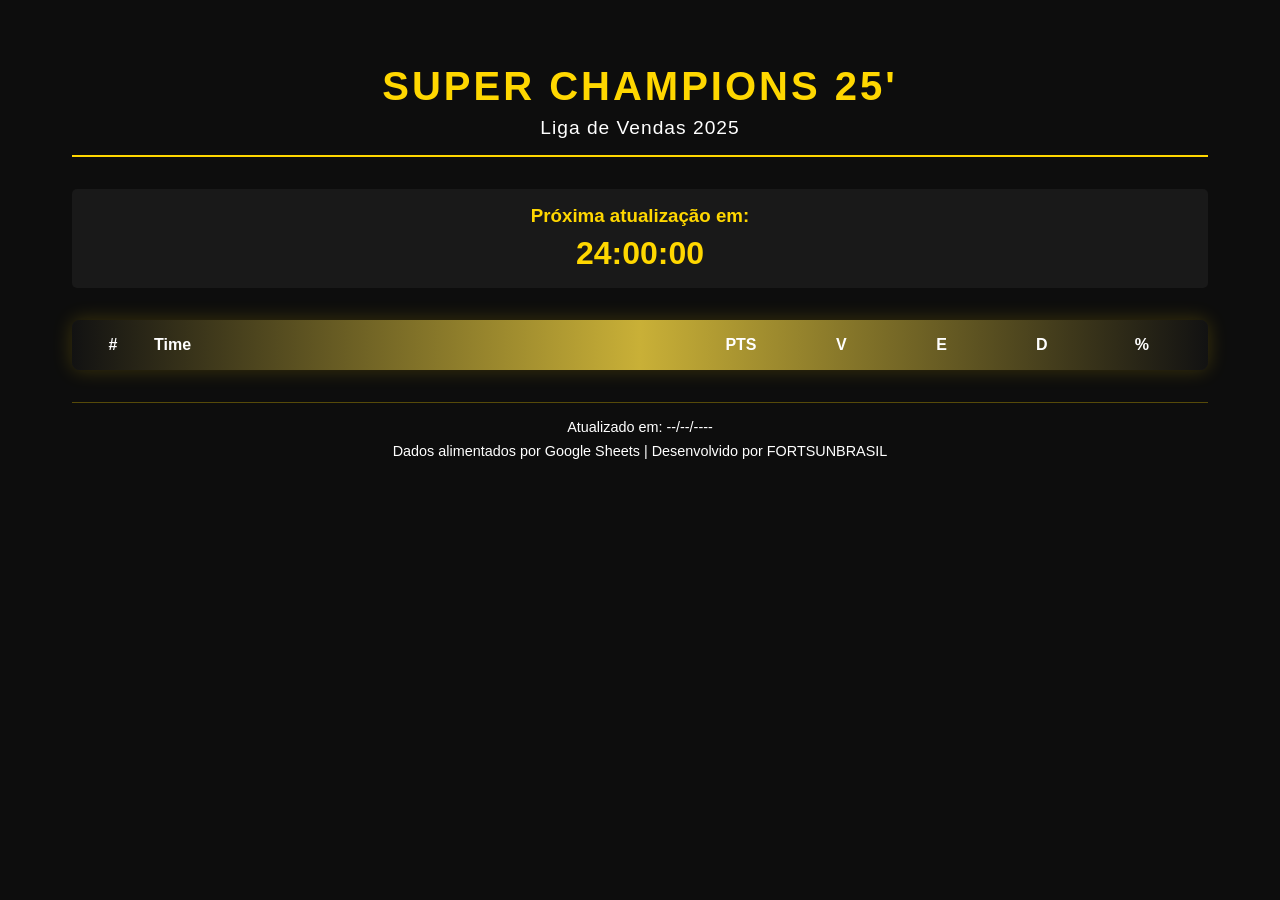
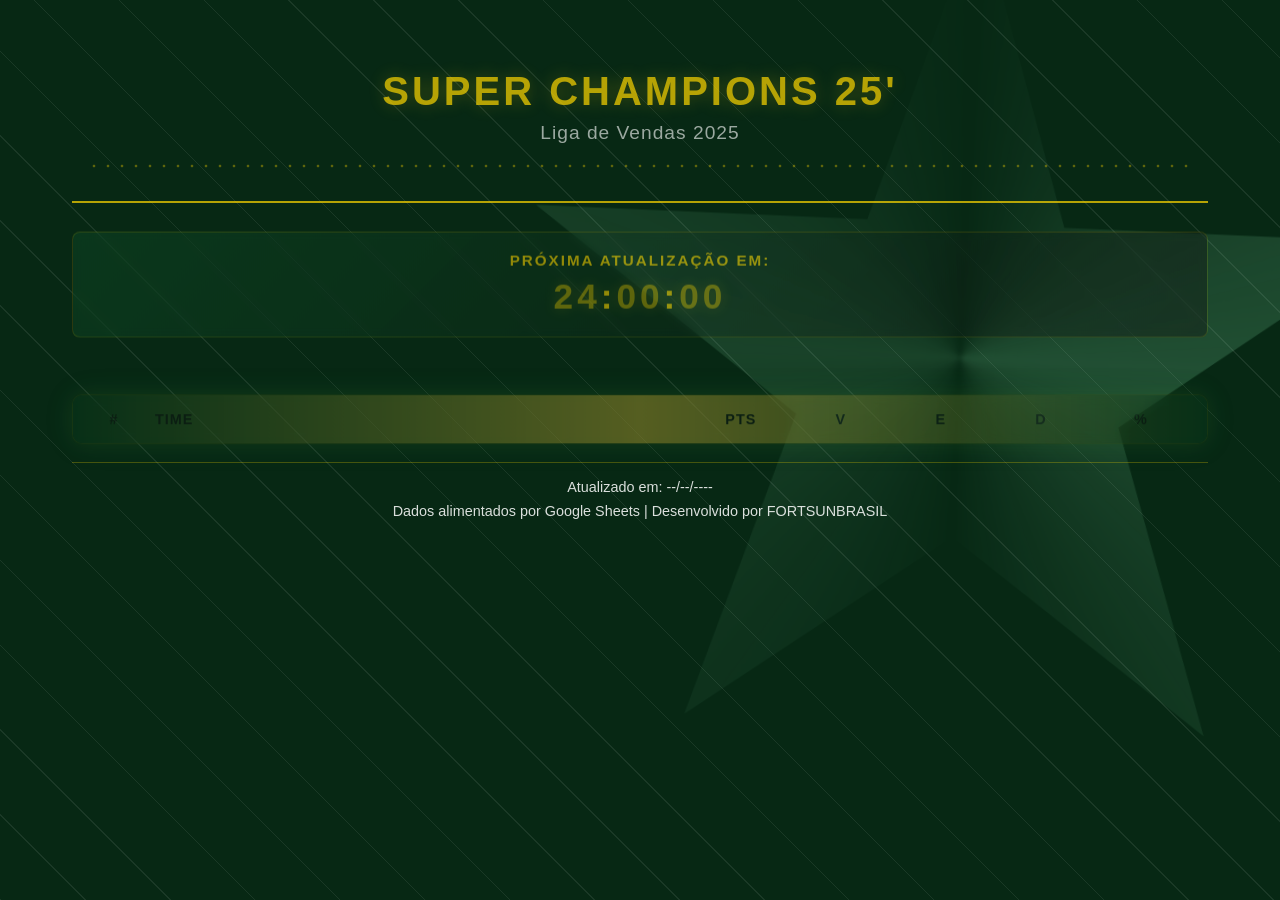

subindo todas as alterações para a campanha 2026

--- a/assets/style.css
+++ b/assets/style.css
@@ -7,6 +7,12 @@
     --white: #FFFFFF;
     --green: #4CAF50;
     --red: #F44336;
+
+    /* Novas variáveis do tema World Cup / Champions verde */
+    --pitch-deep: #0B3D1E;
+    --pitch-mid: #145C32;
+    --pitch-glow: #1F8B4C;
+    --field-line: rgba(255, 255, 255, 0.08);
 }
 
 * {
@@ -17,15 +23,43 @@
 }
 
 body {
-    background-color: var(--black);
+    background-color: var(--pitch-deep);
     color: var(--white);
 }
 
+/* ===== BACKGROUND TEMA WORLD CUP ===== */
 .champions-background {
-    background: url('assets/_SUPER\ CHAMPIONS\ 25\ CONSULTORES\ \(1\).png') no-repeat center center fixed;
+    background:
+        radial-gradient(ellipse at 70% 30%, rgba(31, 139, 76, 0.55) 0%, transparent 55%),
+        linear-gradient(135deg, var(--pitch-deep) 0%, var(--pitch-mid) 55%, var(--pitch-deep) 100%);
     background-size: cover;
     min-height: 100vh;
     position: relative;
+    overflow: hidden;
+}
+
+/* Estrela animada estilo Champions, atrás do conteúdo */
+.champions-background::after {
+    content: '';
+    position: absolute;
+    top: -10%;
+    right: -10%;
+    width: 70vw;
+    height: 70vw;
+    max-width: 900px;
+    max-height: 900px;
+    background:
+        conic-gradient(from 0deg, transparent 0deg, rgba(150, 255, 190, 0.18) 90deg, transparent 180deg, rgba(150, 255, 190, 0.12) 270deg, transparent 360deg);
+    clip-path: polygon(50% 0%, 61% 35%, 98% 35%, 68% 57%, 79% 91%, 50% 70%, 21% 91%, 32% 57%, 2% 35%, 39% 35%);
+    filter: blur(2px);
+    z-index: 0;
+    animation: spin-slow 60s linear infinite;
+    pointer-events: none;
+}
+
+@keyframes spin-slow {
+    from { transform: rotate(0deg); }
+    to { transform: rotate(360deg); }
 }
 
 .champions-background::before {
@@ -35,7 +69,9 @@ body {
     left: 0;
     width: 100%;
     height: 100%;
-    background: rgba(0, 0, 0, 0.273);
+    background:
+        repeating-linear-gradient(45deg, var(--field-line) 0px, var(--field-line) 1px, transparent 1px, transparent 60px),
+        rgba(0, 0, 0, 0.35);
     z-index: 0;
 }
 
@@ -47,17 +83,33 @@ body {
     padding: 2rem;
 }
 
+/* ===== HEADER ===== */
 .header {
     text-align: center;
     margin-bottom: 2rem;
-    padding: 1rem;
+    padding: 1.5rem 1rem 2rem;
     border-bottom: 2px solid var(--gold);
+    position: relative;
+    animation: fade-down 0.8s ease-out;
+}
+
+@keyframes fade-down {
+    from { opacity: 0; transform: translateY(-24px); }
+    to { opacity: 1; transform: translateY(0); }
 }
 
 .header .trophy {
-    font-size: 3rem;
+    font-size: 3.5rem;
     color: var(--gold);
     margin-bottom: 1rem;
+    display: inline-block;
+    text-shadow: 0 0 20px rgba(255, 215, 0, 0.6);
+    animation: trophy-glow 2.5s ease-in-out infinite;
+}
+
+@keyframes trophy-glow {
+    0%, 100% { text-shadow: 0 0 12px rgba(255, 215, 0, 0.45); transform: scale(1); }
+    50% { text-shadow: 0 0 28px rgba(255, 215, 0, 0.85); transform: scale(1.06); }
 }
 
 .header h1 {
@@ -66,48 +118,96 @@ body {
     text-transform: uppercase;
     letter-spacing: 3px;
     margin-bottom: 0.5rem;
+    text-shadow: 0 0 18px rgba(255, 215, 0, 0.35);
 }
 
 .header p {
     font-size: 1.2rem;
     color: var(--white);
     letter-spacing: 1px;
+    opacity: 0.85;
 }
 
+/* Marcadores estilo "World Cup" - linha de pontos dourados decorativa */
+.header::after {
+    content: '';
+    display: block;
+    width: 100%;
+    height: 6px;
+    margin-top: 1.2rem;
+    background-image: radial-gradient(circle, var(--gold) 1.5px, transparent 1.6px);
+    background-size: 14px 6px;
+    background-repeat: repeat-x;
+    background-position: center;
+    opacity: 0.5;
+}
+
+/* ===== COUNTDOWN ===== */
 .countdown {
     text-align: center;
     margin-bottom: 2rem;
-    padding: 1rem;
-    background: rgba(30, 30, 30, 0.7);
-    border-radius: 5px;
+    padding: 1.2rem;
+    background: linear-gradient(135deg, rgba(20, 92, 50, 0.55), rgba(18, 18, 18, 0.65));
+    border: 1px solid rgba(255, 215, 0, 0.25);
+    border-radius: 8px;
+    backdrop-filter: blur(4px);
+    animation: fade-down 0.8s ease-out 0.1s both;
 }
 
 .countdown h3 {
     color: var(--gold);
     margin-bottom: 0.5rem;
+    text-transform: uppercase;
+    letter-spacing: 2px;
+    font-size: 0.95rem;
 }
 
 #timer {
-    font-size: 2rem;
+    font-size: 2.2rem;
     font-weight: bold;
     color: var(--gold);
+    letter-spacing: 4px;
+    text-shadow: 0 0 14px rgba(255, 215, 0, 0.4);
 }
 
+#timer span {
+    display: inline-block;
+    min-width: 2.4rem;
+    animation: pulse-digit 1s ease-in-out infinite;
+}
+
+@keyframes pulse-digit {
+    0%, 100% { opacity: 1; }
+    50% { opacity: 0.6; }
+}
+
+/* ===== STANDINGS TABLE ===== */
 .standings-container {
-    background: rgba(30, 30, 30, 0.8);
-    border-radius: 8px;
+    background: rgba(11, 61, 30, 0.55);
+    border: 1px solid rgba(255, 215, 0, 0.15);
+    border-radius: 10px;
     overflow: hidden;
-    box-shadow: 0 0 20px rgba(255, 215, 0, 0.2);
+    box-shadow: 0 0 30px rgba(31, 139, 76, 0.35), 0 0 20px rgba(255, 215, 0, 0.1);
     margin-bottom: 2rem;
+    backdrop-filter: blur(6px);
+    animation: fade-up 0.8s ease-out 0.2s both;
+}
+
+@keyframes fade-up {
+    from { opacity: 0; transform: translateY(24px); }
+    to { opacity: 1; transform: translateY(0); }
 }
 
 .table-header {
     display: flex;
     padding: 1rem;
-    background: linear-gradient(to right, var(--black), var(--dark-gold), var(--black));
-    color: var(--white);
+    background: linear-gradient(to right, var(--pitch-deep), var(--dark-gold), var(--pitch-deep));
+    color: var(--black);
     font-weight: bold;
     text-align: center;
+    text-transform: uppercase;
+    letter-spacing: 1px;
+    font-size: 0.9rem;
 }
 
 .table-header .pos {
@@ -135,12 +235,42 @@ body {
     display: flex;
     padding: 0.8rem 1rem;
     align-items: center;
-    border-bottom: 1px solid rgba(255, 215, 0, 0.1);
+    border-bottom: 1px solid rgba(255, 215, 0, 0.08);
     transition: all 0.3s ease;
+    opacity: 0;
+    animation: row-in 0.5s ease-out forwards;
 }
 
+@keyframes row-in {
+    from { opacity: 0; transform: translateX(-12px); }
+    to { opacity: 1; transform: translateX(0); }
+}
+
+/* Atraso escalonado para até 20 linhas */
+.team-row:nth-child(1) { animation-delay: 0.05s; }
+.team-row:nth-child(2) { animation-delay: 0.10s; }
+.team-row:nth-child(3) { animation-delay: 0.15s; }
+.team-row:nth-child(4) { animation-delay: 0.20s; }
+.team-row:nth-child(5) { animation-delay: 0.25s; }
+.team-row:nth-child(6) { animation-delay: 0.30s; }
+.team-row:nth-child(7) { animation-delay: 0.35s; }
+.team-row:nth-child(8) { animation-delay: 0.40s; }
+.team-row:nth-child(9) { animation-delay: 0.45s; }
+.team-row:nth-child(10) { animation-delay: 0.50s; }
+.team-row:nth-child(11) { animation-delay: 0.55s; }
+.team-row:nth-child(12) { animation-delay: 0.60s; }
+.team-row:nth-child(13) { animation-delay: 0.65s; }
+.team-row:nth-child(14) { animation-delay: 0.70s; }
+.team-row:nth-child(15) { animation-delay: 0.75s; }
+.team-row:nth-child(16) { animation-delay: 0.80s; }
+.team-row:nth-child(17) { animation-delay: 0.85s; }
+.team-row:nth-child(18) { animation-delay: 0.90s; }
+.team-row:nth-child(19) { animation-delay: 0.95s; }
+.team-row:nth-child(20) { animation-delay: 1.00s; }
+
 .team-row:hover {
-    background: rgba(255, 215, 0, 0.05);
+    background: rgba(255, 215, 0, 0.06);
+    transform: scale(1.01);
 }
 
 .team-row .pos {
@@ -161,12 +291,10 @@ body {
     width: 40px;
     height: 40px;
     margin-right: 1rem;
-    /* border-radius: 50%; */
     overflow: hidden;
     display: flex;
     align-items: center;
     justify-content: center;
-    /* background-color: var(--light-gray); */
 }
 
 .team-logo img {
@@ -210,12 +338,14 @@ body {
     color: var(--gold);
 }
 
+/* ===== FOOTER ===== */
 .footer {
     text-align: center;
     padding: 1rem;
     font-size: 0.9rem;
     color: var(--white);
     border-top: 1px solid rgba(255, 215, 0, 0.3);
+    opacity: 0.85;
 }
 
 .footer p {
@@ -227,27 +357,37 @@ body {
     .container {
         padding: 1rem;
     }
-    
+
+    .header h1 {
+        font-size: 1.8rem;
+        letter-spacing: 2px;
+    }
+
     .table-header .team {
         width: 45%;
     }
-    
+
     .table-header .stats {
         width: 11.25%;
         font-size: 0.8rem;
     }
-    
+
     .team-row .team {
         width: 45%;
     }
-    
+
     .team-row .stats {
         width: 11.25%;
         font-size: 0.8rem;
     }
-    
+
     .team-logo {
         width: 30px;
         height: 30px;
+    }
+
+    .champions-background::after {
+        width: 100vw;
+        height: 100vw;
     }
 }
